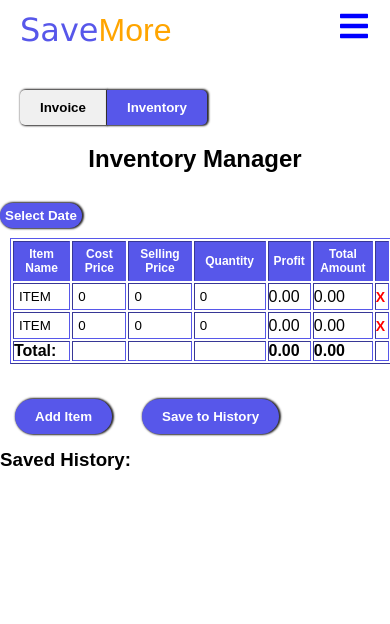
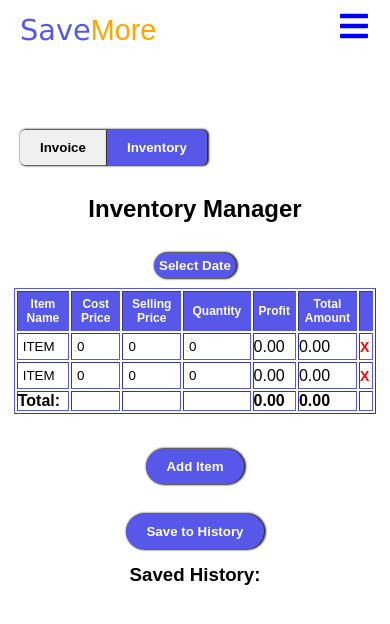
Before and after one commit to Deewan10/savemore, a React (Create React App) app: page /invoice in a window 390 px wide. Both pictures are taken after a click on the button "Inventory". Shown: the top 624 px of the page. Built offline with nearby package versions, Linux system fonts and the light colour scheme.

Commit message:
mobile version

```diff
--- a/src/App.js
+++ b/src/App.js
@@ -25,7 +25,7 @@ function App() {
       <Header />
 
       {location.pathname === '/invoice' && (
-        <div style={{ display: 'flex', gap: '1px', margin: '20px', marginTop: '40px' }}>
+        <div className='swtch' style={{ display: 'flex', gap: '1px', margin: '20px', marginTop: '40px' }}>
           <button
             onClick={showInvoice}
             style={{
--- a/src/Components/Inventory.js
+++ b/src/Components/Inventory.js
@@ -1,6 +1,6 @@
 import React, { useState } from 'react';
-import Invoice from './Invoice'; // Import your Invoice component
-import InventoryComponent from './InventoryComponent'; // Import your Inventory component
+import Invoice from './Invoice';
+import InventoryComponent from './InventoryComponent';
 
 function Inventory() {
   const [activeComponent, setActiveComponent] = useState('invoice');
--- a/src/Components/InventoryComponent.js
+++ b/src/Components/InventoryComponent.js
@@ -106,16 +106,16 @@ function InventoryComponent() {
       <Float
         selectedDate={selectedDate}
         setSelectedDate={setSelectedDate}
-        highlightedDates={highlightedDates} // Pass highlighted dates to the date picker
+        highlightedDates={highlightedDates}
       />
 
       <table border="1" cellPadding="10" style={{ width: '98%', marginBottom: '20px', borderColor: '#5757ea' }}>
         <thead style={{ backgroundColor: '#5757ea', color: '#fff' }}>
           <tr >
-            <th>Item Name</th>
+            <th >Item Name</th>
             <th>Cost Price</th>
             <th>Selling Price</th>
-            <th>Quantity</th>
+            <th data-short="Qty">Quantity</th>
             <th>Profit</th>
             <th>Total Amount</th>
             <th></th>
--- a/src/Style.css
+++ b/src/Style.css
@@ -13,7 +13,10 @@ nav {
     padding: 20px;
     height: 40px;
     width: 100%;
-
+    position: static;
+    background-color: white;
+    margin-top: 20px;
+    margin-bottom: 80px;
 }
 
 nav  h1 a{
@@ -315,10 +318,15 @@ input {
 
 
 /* Inventory */
-.inventory table {
+.inventory  {
     align-items: center;
     justify-content: center;
-    margin-left: 10px;
+    display: flex;
+    flex-direction: column;
+    padding: 10px;
+}
+.float {
+
 }
 .inventory h2 {
     width: 100%;
@@ -327,9 +335,7 @@ input {
     align-items: center;
     margin-bottom: 30px;
 }
-.smalll {
-    display: hidden;
-}
+
 
 
 
@@ -466,7 +472,7 @@ input {
         display: initial;
     }
     nav  h1 a {
-        font-size: 2rem;
+        font-size: 1.8rem;
     }
 
     .arc ul li a {
@@ -479,15 +485,7 @@ input {
         margin-right: 80px;
     }
 
-    .hamburger {
-        margin-right:'-25px'
-    }
-    .large {
-        display: hidden;
-    }
-    .smalll {
-        display: initial;
-    }
+
     .data {
         margin-top: -120px;
         padding: 10px;
@@ -575,4 +573,11 @@ input {
     .grid .pixx img {
         width: 100%;
     }
+    .swtch button {
+        padding: 8px 5px;
+    }
+    .inventory-table th {
+        content: attr(data-short);
+      }
+
 }
```
